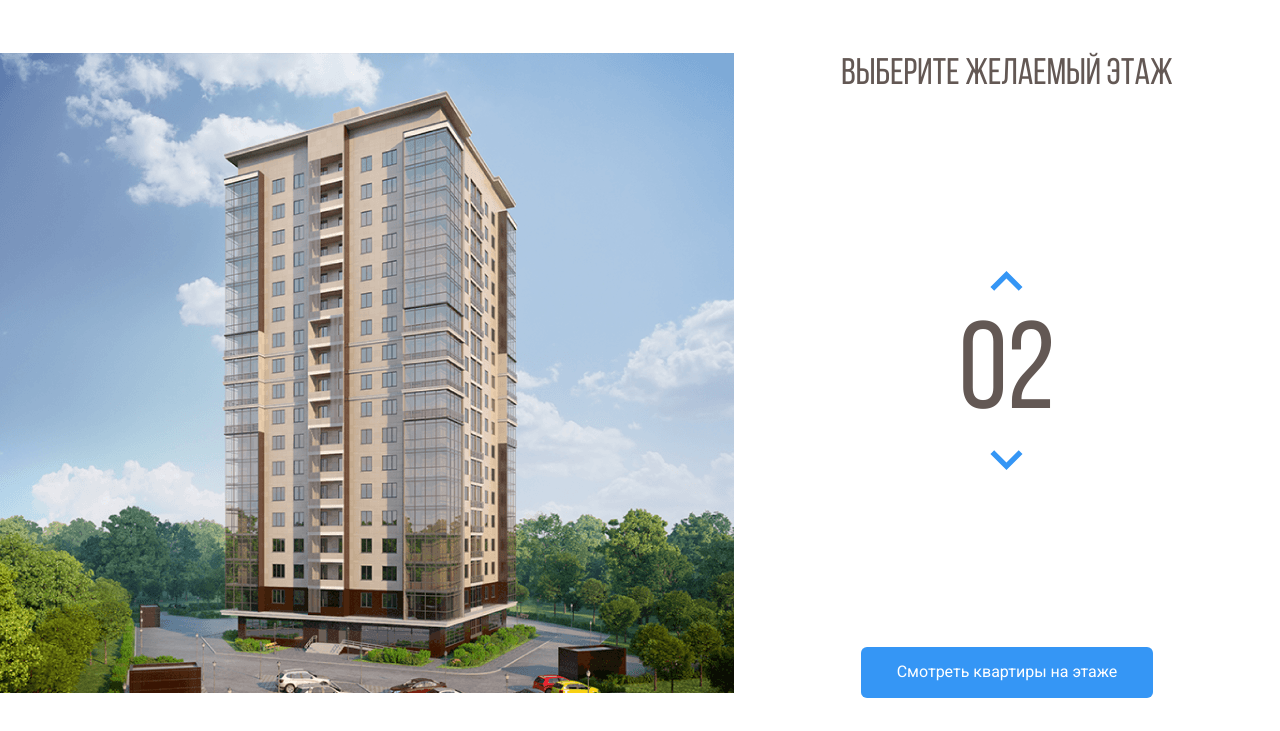
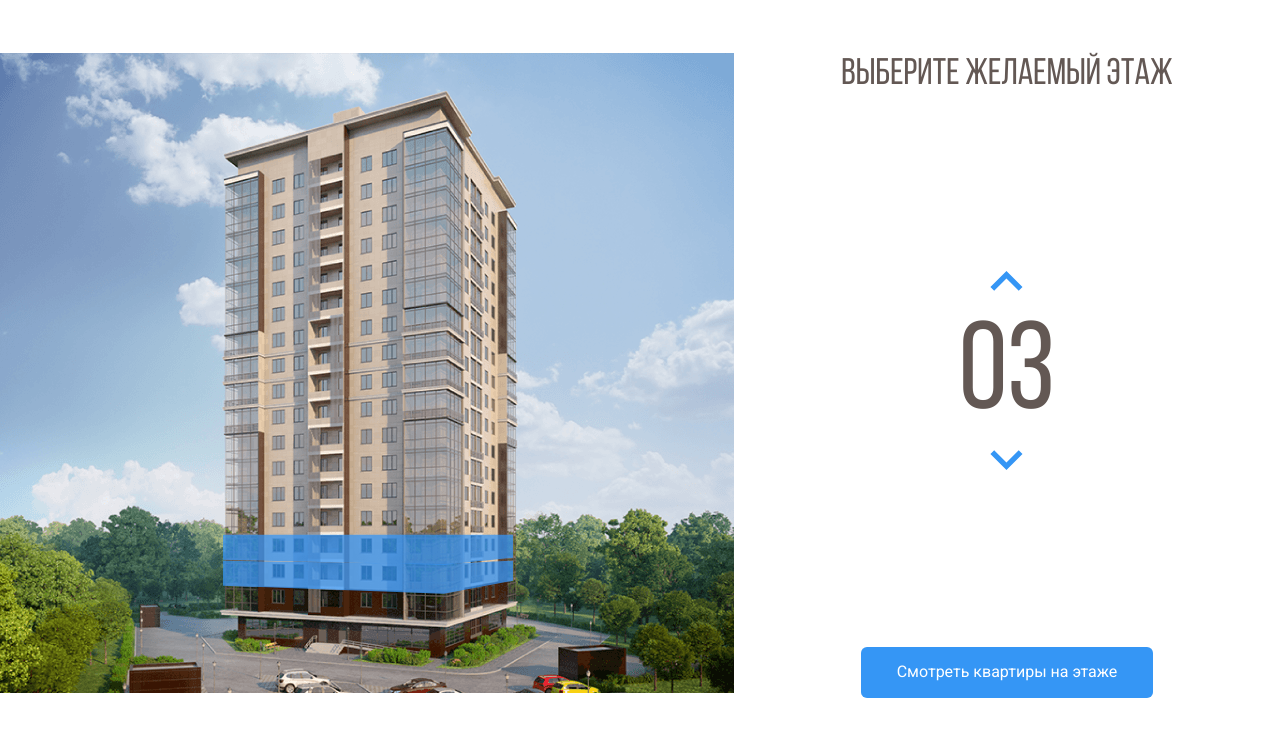
Before and after one commit to on-yaaa/melody, a plain HTML site: page index.html in a window 1280 px wide. Both pictures are taken after a click on the button 1006 px from the left and 351 px from the top of the page. Shown: the part 69-800 px from the top of the page. Drawn offline with nearby package versions, Linux system fonts and the light colour scheme.

Commit message:
Рабочий счетчик

```diff
--- a/css/style.css
+++ b/css/style.css
@@ -78,6 +78,9 @@ body {
 .home-image path:hover {
   opacity: 1;
 }
+path.current-floor {
+  opacity: 1;
+}
 .counter-group {
   display: flex;
   flex-direction: column;
--- a/index.html
+++ b/index.html
@@ -53,23 +53,23 @@
                     </pattern>
                     <image id="image0" width="740" height="640" xlink:href="img/home.png" />
                 </defs>
-                <path d="M222 533.7L442.8 541.7L512 528V549.7L443.5 569.4L222 558.4V533.7Z" fill="#3595F6" fill-opacity="0.75" />
-                <path d="M223 532.7V507.7L443.3 511L513 507.7V527.7L443.7 540.7L223 532.7Z" fill="#3595F6" fill-opacity="0.75" />
-                <path d="M223 506.7V481.7H444H513V504.7L445 511.7L223 506.7Z" fill="#3595F6" fill-opacity="0.75" />
-                <path d="M223 482.7V457.7L444.3 454L512 460.7V482.7H444" fill="#3595F6" fill-opacity="0.75" />
-                <path d="M223 456.7V430.7L444.5 427.4L513 438.4V459.7L444 453L223 456.7Z" fill="#3595F6" fill-opacity="0.75" />
-                <path d="M222 429.7V406L443 393.7L514 416.7V438L443 425.7L222 429.7Z" fill="#3595F6" fill-opacity="0.75" />
-                <path d="M222 407.7V382.7L444.2 366.4L514 395V415.7L443.7 394L222 407.7Z" fill="#3595F6" fill-opacity="0.75" />
-                <path d="M222 382.7V357.7L444.5 337.4L514 374V394.7L442 366L222 382.7Z" fill="#3595F6" fill-opacity="0.75" />
-                <path d="M222 356.7V332.7L445 308L514 352V373.7L444.7 335.7L222 356.7Z" fill="#3595F6" fill-opacity="0.75" />
-                <path d="M222 331.7V307.7L444.5 279L514 330V350.7L443.7 308.4L222 331.7Z" fill="#3595F6" fill-opacity="0.75" />
-                <path d="M221 307.7V283.7L443.3 250.7L514 310V329.7L444 279L221 307.7Z" fill="#3595F6" fill-opacity="0.75" />
-                <path d="M222 282.7V258.7L443.2 223.7L513 287.7V308.7L444.3 250.4L222 282.7Z" fill="#3595F6" fill-opacity="0.75" />
-                <path d="M222 258.7V233.7L444.3 195.7L513 266V286.7L444 222.7L222 258.7Z" fill="#3595F6" fill-opacity="0.75" />
-                <path d="M222 232.7V207.7L442.8 164L513 243V265.7L444 192.4L222 232.7Z" fill="#3595F6" fill-opacity="0.75" />
-                <path d="M223 208.7V183.7L443 135.7L513 220.7V243.7L442.3 164.4L223 208.7Z" fill="#3595F6" fill-opacity="0.75" />
-                <path d="M222 183.7V158.7L441.8 106.7L513 199V221.7L443.3 135.4L222 183.7Z" fill="#3595F6" fill-opacity="0.75" />
-                <path d="M222 158.7V132.7L444 76L513 177.7V198.7L443.7 107L222 158.7Z" fill="#3595F6" fill-opacity="0.75" />
+                <path data-floor="02" d="M222 533.7L442.8 541.7L512 528V549.7L443.5 569.4L222 558.4V533.7Z" fill="#3595F6" fill-opacity="0.75" />
+                <path data-floor="03" d="M223 532.7V507.7L443.3 511L513 507.7V527.7L443.7 540.7L223 532.7Z" fill="#3595F6" fill-opacity="0.75" />
+                <path data-floor="03" d="M223 506.7V481.7H444H513V504.7L445 511.7L223 506.7Z" fill="#3595F6" fill-opacity="0.75" />
+                <path data-floor="04" d="M223 482.7V457.7L444.3 454L512 460.7V482.7H444" fill="#3595F6" fill-opacity="0.75" />
+                <path data-floor="05" d="M223 456.7V430.7L444.5 427.4L513 438.4V459.7L444 453L223 456.7Z" fill="#3595F6" fill-opacity="0.75" />
+                <path data-floor="06" d="M222 429.7V406L443 393.7L514 416.7V438L443 425.7L222 429.7Z" fill="#3595F6" fill-opacity="0.75" />
+                <path data-floor="07" d="M222 407.7V382.7L444.2 366.4L514 395V415.7L443.7 394L222 407.7Z" fill="#3595F6" fill-opacity="0.75" />
+                <path data-floor="08" d="M222 382.7V357.7L444.5 337.4L514 374V394.7L442 366L222 382.7Z" fill="#3595F6" fill-opacity="0.75" />
+                <path data-floor="09" d="M222 356.7V332.7L445 308L514 352V373.7L444.7 335.7L222 356.7Z" fill="#3595F6" fill-opacity="0.75" />
+                <path data-floor="10" d="M222 331.7V307.7L444.5 279L514 330V350.7L443.7 308.4L222 331.7Z" fill="#3595F6" fill-opacity="0.75" />
+                <path data-floor="11" d="M221 307.7V283.7L443.3 250.7L514 310V329.7L444 279L221 307.7Z" fill="#3595F6" fill-opacity="0.75" />
+                <path data-floor="12" d="M222 282.7V258.7L443.2 223.7L513 287.7V308.7L444.3 250.4L222 282.7Z" fill="#3595F6" fill-opacity="0.75" />
+                <path data-floor="13" d="M222 258.7V233.7L444.3 195.7L513 266V286.7L444 222.7L222 258.7Z" fill="#3595F6" fill-opacity="0.75" />
+                <path data-floor="14" d="M222 232.7V207.7L442.8 164L513 243V265.7L444 192.4L222 232.7Z" fill="#3595F6" fill-opacity="0.75" />
+                <path data-floor="15" d="M223 208.7V183.7L443 135.7L513 220.7V243.7L442.3 164.4L223 208.7Z" fill="#3595F6" fill-opacity="0.75" />
+                <path data-floor="16" d="M222 183.7V158.7L441.8 106.7L513 199V221.7L443.3 135.4L222 183.7Z" fill="#3595F6" fill-opacity="0.75" />
+                <path data-floor="17" d="M222 158.7V132.7L444 76L513 177.7V198.7L443.7 107L222 158.7Z" fill="#3595F6" fill-opacity="0.75" />
             </svg>
 
         </div>
@@ -89,5 +89,9 @@
             <button class="button button-primary">Смотреть квартиры на этаже</button>
         </div>
     </main>
+    <script src="https://code.jquery.com/jquery-3.6.0.min.js"
+        integrity="sha256-/xUj+3OJU5yExlq6GSYGSHk7tPXikynS7ogEvDej/m4=" crossorigin="anonymous">
+    </script>
+    <script src="js/main.js"></script>
 </body>
 </html>
--- /dev/null
+++ b/js/main.js
@@ -0,0 +1,36 @@
+$(document).ready(function () {
+  var currentFloor = 2; // переменная с текущим этажом
+  var floorPath = $(".home-image path") // каждый отдельный этаж в SVG
+  var counterUp = $('.counter-up'); /* кнопка увеличения этажа*/
+  var counterDown = $('.counter-down'); /* кнопка уменьшения этажа*/
+
+  // функция при наведении мышью на этаж
+  floorPath.on("mouseover", function () {
+    floorPath.removeClass('current-floor');  //удаляем активный класс этажей
+    currentFloor = $(this).attr('data-floor'); // получаем значение текущего этажа
+    $('.counter').text(currentFloor); // записываем знаенчие этажа в счетчик справа
+  });
+
+  counterUp.on('click', function () { // отслеживаем клик по нопке вверх
+    if (currentFloor < 17) {  // проверяем значение этажа, оно не долдно быть больше 17
+      currentFloor++; // прибавляем один этаж
+      usCurrentFloor = currentFloor.toLocaleString("en-US", { minimumIntegerDigits: 2,
+     useGrouping: false }); // форматируем переменную с этажом, чтобы было 01, а не 1
+      $('.counter').text(usCurrentFloor ); // записываем знаенчие этажа в счетчик справа
+      floorPath.removeClass('current-floor'); //удаляем активный класс этажей
+      $(`[data-floor=${usCurrentFloor}]`).toggleClass('current-floor'); // подсвечиваем текущий этаж
+     };
+  });
+
+
+  counterDown.on('click', function () {
+    if(currentFloor > 2) {
+      currentFloor--;
+      usCurrentFloor = currentFloor.toLocaleString("en-US", { minimumIntegerDigits: 2,
+     useGrouping: false });
+     $('.counter').text(usCurrentFloor );
+     floorPath.removeClass('current-floor');
+    $(`[data-floor=${usCurrentFloor}]`).toggleClass('current-floor');
+    };
+  });
+});
```
